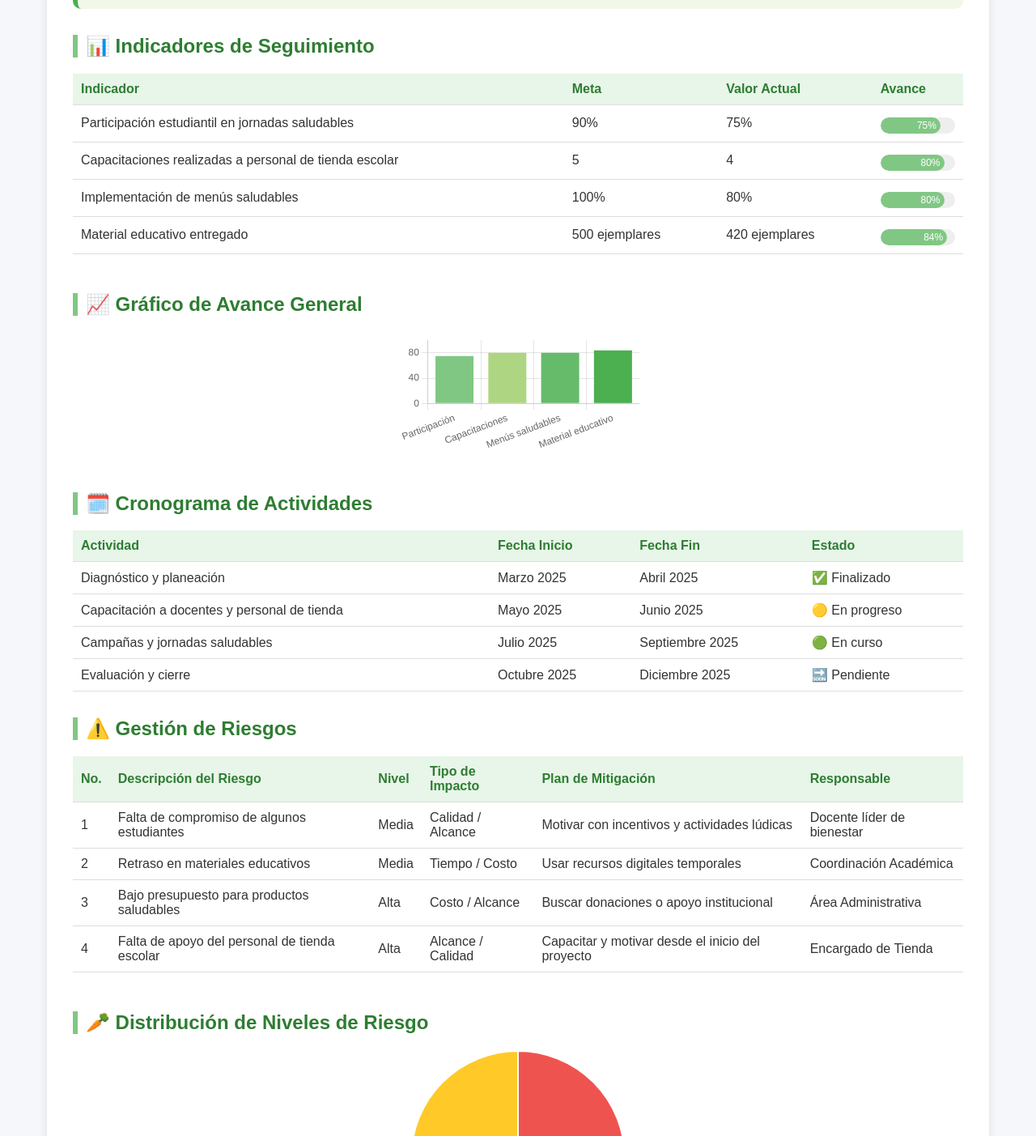
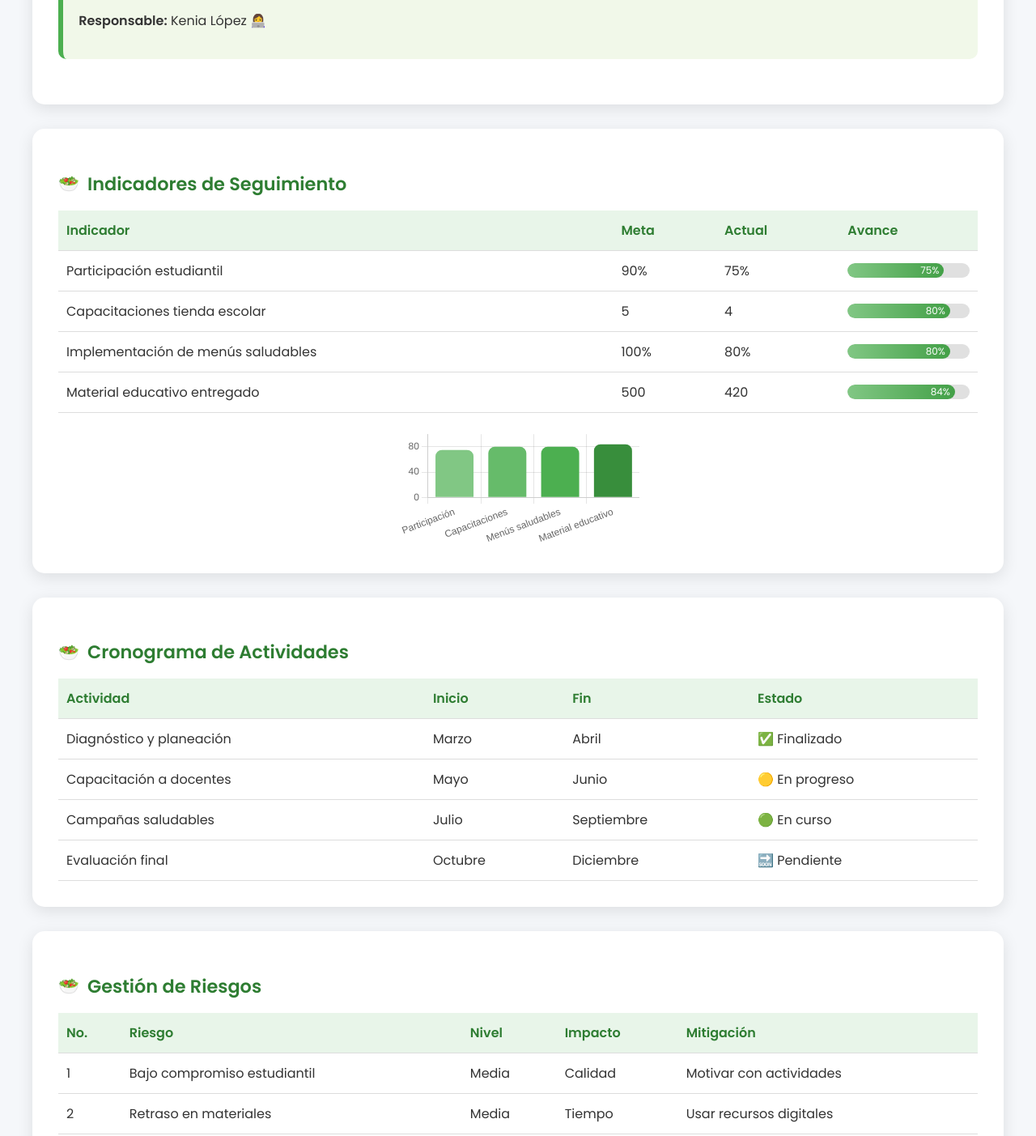
Before and after one commit to kenialo19/dashboard-proyecto, a plain HTML site: page index.html in a window 1280 px wide. Shown: the part 524-1927 px from the top of the page at 81% size. Drawn offline with nearby package versions, Linux system fonts and the light colour scheme.

Commit message:
Update index.html

```diff
--- a/index.html
+++ b/index.html
@@ -4,44 +4,80 @@
   <meta charset="UTF-8">
   <meta name="viewport" content="width=device-width, initial-scale=1.0">
   <title>Dashboard - Proyecto Alimentación Saludable</title>
+  <link href="https://fonts.googleapis.com/css2?family=Poppins:wght@300;400;600&display=swap" rel="stylesheet">
+  <script src="https://cdn.jsdelivr.net/npm/chart.js"></script>
   <style>
+    :root {
+      --verde: #4caf50;
+      --verde-claro: #a5d6a7;
+      --verde-oscuro: #2e7d32;
+      --gris-claro: #f5f7fa;
+    }
+
     body {
       font-family: 'Poppins', sans-serif;
       margin: 0;
-      background-color: #f5f7fa;
+      background-color: var(--gris-claro);
       color: #333;
     }
 
     header {
-      background: linear-gradient(135deg, #43a047, #81c784);
+      background: linear-gradient(120deg, #2e7d32, #66bb6a, #43a047);
+      background-size: 400% 400%;
+      animation: pulse 10s ease infinite;
       color: white;
-      padding: 2rem;
+      padding: 3rem 1rem;
       text-align: center;
-      box-shadow: 0 2px 8px rgba(0,0,0,0.1);
+      box-shadow: 0 4px 15px rgba(0,0,0,0.15);
+    }
+
+    @keyframes pulse {
+      0% { background-position: 0% 50%; }
+      50% { background-position: 100% 50%; }
+      100% { background-position: 0% 50%; }
     }
 
     header h1 {
-      font-size: 2rem;
-      margin-bottom: .3rem;
+      font-size: 2.3rem;
+      margin: 0;
+    }
+
+    header p {
+      font-size: 1.1rem;
+      opacity: 0.9;
     }
 
     .container {
-      max-width: 1100px;
+      max-width: 1200px;
       margin: 40px auto;
+      padding: 0 20px;
+    }
+
+    .section {
       background: white;
-      border-radius: 16px;
+      border-radius: 15px;
       padding: 2rem;
-      box-shadow: 0 4px 12px rgba(0,0,0,0.1);
+      margin-bottom: 30px;
+      box-shadow: 0 5px 20px rgba(0,0,0,0.1);
+      transition: transform 0.3s ease;
+    }
+
+    .section:hover {
+      transform: translateY(-4px);
     }
 
     h2 {
-      color: #2e7d32;
-      border-left: 6px solid #81c784;
-      padding-left: 10px;
-      margin-top: 2rem;
+      color: var(--verde-oscuro);
       display: flex;
       align-items: center;
       gap: 10px;
+      font-size: 1.4rem;
+      margin-bottom: 1rem;
+    }
+
+    h2::before {
+      content: '🥗';
+      font-size: 1.3rem;
     }
 
     table {
@@ -51,227 +87,147 @@
     }
 
     th, td {
-      padding: 10px;
+      padding: 12px 10px;
       border-bottom: 1px solid #ddd;
       text-align: left;
     }
 
     th {
       background-color: #e8f5e9;
-      color: #2e7d32;
+      color: var(--verde-oscuro);
+      font-weight: 600;
     }
 
     tr:hover {
       background-color: #f9fbe7;
     }
 
-    .chart-container {
-      margin: 3rem 0;
+    .progress-bar {
+      background-color: #e0e0e0;
+      border-radius: 12px;
+      height: 18px;
+      overflow: hidden;
+    }
+
+    .progress {
+      background: linear-gradient(90deg, #81c784, #43a047);
+      height: 100%;
+      color: white;
+      text-align: right;
+      padding-right: 6px;
+      font-size: 12px;
+      line-height: 18px;
+      border-radius: 12px;
+      transition: width 1.2s ease-in-out;
+    }
+
+    .charts {
+      display: flex;
+      flex-wrap: wrap;
+      justify-content: center;
+      gap: 2rem;
       text-align: center;
+      margin-top: 1rem;
     }
 
     canvas {
-      max-width: 400px;
+      max-width: 420px;
       margin: auto;
     }
 
     footer {
       text-align: center;
-      background: #2e7d32;
+      background: var(--verde-oscuro);
       color: white;
-      padding: 1rem;
-      border-top: 3px solid #81c784;
-      margin-top: 40px;
+      padding: 1.2rem;
       font-size: 0.9rem;
+      margin-top: 50px;
+      letter-spacing: 0.3px;
     }
 
     .highlight {
       background-color: #f1f8e9;
-      border-left: 6px solid #4caf50;
+      border-left: 6px solid var(--verde);
       padding: 1.2rem;
+      border-radius: 10px;
       margin-bottom: 1.5rem;
-      border-radius: 10px;
     }
 
-    /* Barras de progreso */
-    .progress-bar {
-      height: 20px;
-      border-radius: 10px;
-      background-color: #eee;
-      overflow: hidden;
-      margin-top: 5px;
-    }
-
-    .progress {
-      height: 100%;
-      border-radius: 10px;
-      background-color: #81c784;
-      text-align: right;
-      padding-right: 5px;
-      color: white;
-      font-size: 12px;
-      line-height: 20px;
-    }
-
-    .icon {
-      font-size: 22px;
+    @media (max-width: 768px) {
+      header h1 { font-size: 1.8rem; }
+      .section { padding: 1.5rem; }
+      canvas { max-width: 300px; }
     }
   </style>
 </head>
 <body>
 
   <header>
-    <h1>🥦 Dashboard - Proyecto Alimentación Saludable</h1>
-    <p>Promoviendo hábitos alimenticios saludables en la comunidad educativa 🍎</p>
+    <h1>🥦 Dashboard - Alimentación Saludable</h1>
+    <p>Educación nutricional para una vida mejor 🍎</p>
   </header>
 
   <div class="container">
-    <h2>📘 Resumen del Proyecto</h2>
+
+    <div class="section">
+      <h2>Resumen del Proyecto</h2>
       <div class="highlight">
-      <p><strong>Nombre del Proyecto:</strong> Estrategias de Promoción de Alimentación Saludable en la Institución Educativa</p>
-      <p><strong>Objetivo:</strong> Fomentar hábitos alimentarios saludables entre estudiantes, docentes y comunidad educativa mediante campañas, talleres y mejora en la oferta alimentaria escolar.</p>
-      <p><strong>Duración:</strong> Marzo 2025 - Diciembre 2025</p>
-      <p><strong>Responsable Principal:</strong> Kenia López (Coordinadora del Proyecto)</p>
+        <p><strong>Nombre:</strong> Estrategias de Promoción de Alimentación Saludable</p>
+        <p><strong>Objetivo:</strong> Fomentar hábitos alimentarios saludables entre estudiantes, docentes y comunidad educativa mediante talleres, campañas y mejora en la oferta escolar.</p>
+        <p><strong>Duración:</strong> Marzo - Diciembre 2025</p>
+        <p><strong>Responsable:</strong> Kenia López 👩‍💻</p>
+      </div>
     </div>
 
-    <h2>📊 Indicadores de Seguimiento</h2>
+    <div class="section">
+      <h2>Indicadores de Seguimiento</h2>
       <table>
-      <tr>
-        <th>Indicador</th>
-        <th>Meta</th>
-        <th>Valor Actual</th>
-        <th>Avance</th>
-      </tr>
-      <tr>
-        <td>Participación estudiantil en jornadas saludables</td>
-        <td>90%</td>
-        <td>75%</td>
-        <td>
-          <div class="progress-bar"><div class="progress" style="width:75%">75%</div></div>
-        </td>
-      </tr>
-      <tr>
-        <td>Capacitaciones realizadas a personal de tienda escolar</td>
-        <td>5</td>
-        <td>4</td>
-        <td>
-          <div class="progress-bar"><div class="progress" style="width:80%">80%</div></div>
-        </td>
-      </tr>
-      <tr>
-        <td>Implementación de menús saludables</td>
-        <td>100%</td>
-        <td>80%</td>
-        <td>
-          <div class="progress-bar"><div class="progress" style="width:80%">80%</div></div>
-        </td>
-      </tr>
-      <tr>
-        <td>Material educativo entregado</td>
-        <td>500 ejemplares</td>
-        <td>420 ejemplares</td>
-        <td>
-          <div class="progress-bar"><div class="progress" style="width:84%">84%</div></div>
-        </td>
-      </tr>
+        <tr><th>Indicador</th><th>Meta</th><th>Actual</th><th>Avance</th></tr>
+        <tr><td>Participación estudiantil</td><td>90%</td><td>75%</td><td><div class="progress-bar"><div class="progress" style="width:75%">75%</div></div></td></tr>
+        <tr><td>Capacitaciones tienda escolar</td><td>5</td><td>4</td><td><div class="progress-bar"><div class="progress" style="width:80%">80%</div></div></td></tr>
+        <tr><td>Implementación de menús saludables</td><td>100%</td><td>80%</td><td><div class="progress-bar"><div class="progress" style="width:80%">80%</div></div></td></tr>
+        <tr><td>Material educativo entregado</td><td>500</td><td>420</td><td><div class="progress-bar"><div class="progress" style="width:84%">84%</div></div></td></tr>
       </table>
 
-    <div class="chart-container">
-      <h2>📈 Gráfico de Avance General</h2>
+      <div class="charts">
         <canvas id="avanceChart"></canvas>
       </div>
+    </div>
 
-    <h2>🗓️ Cronograma de Actividades</h2>
+    <div class="section">
+      <h2>Cronograma de Actividades</h2>
       <table>
-      <tr>
-        <th>Actividad</th>
-        <th>Fecha Inicio</th>
-        <th>Fecha Fin</th>
-        <th>Estado</th>
-      </tr>
-      <tr>
-        <td>Diagnóstico y planeación</td>
-        <td>Marzo 2025</td>
-        <td>Abril 2025</td>
-        <td>✅ Finalizado</td>
-      </tr>
-      <tr>
-        <td>Capacitación a docentes y personal de tienda</td>
-        <td>Mayo 2025</td>
-        <td>Junio 2025</td>
-        <td>🟡 En progreso</td>
-      </tr>
-      <tr>
-        <td>Campañas y jornadas saludables</td>
-        <td>Julio 2025</td>
-        <td>Septiembre 2025</td>
-        <td>🟢 En curso</td>
-      </tr>
-      <tr>
-        <td>Evaluación y cierre</td>
-        <td>Octubre 2025</td>
-        <td>Diciembre 2025</td>
-        <td>🔜 Pendiente</td>
-      </tr>
+        <tr><th>Actividad</th><th>Inicio</th><th>Fin</th><th>Estado</th></tr>
+        <tr><td>Diagnóstico y planeación</td><td>Marzo</td><td>Abril</td><td>✅ Finalizado</td></tr>
+        <tr><td>Capacitación a docentes</td><td>Mayo</td><td>Junio</td><td>🟡 En progreso</td></tr>
+        <tr><td>Campañas saludables</td><td>Julio</td><td>Septiembre</td><td>🟢 En curso</td></tr>
+        <tr><td>Evaluación final</td><td>Octubre</td><td>Diciembre</td><td>🔜 Pendiente</td></tr>
+      </table>
+    </div>
+
+    <div class="section">
+      <h2>Gestión de Riesgos</h2>
+      <table>
+        <tr><th>No.</th><th>Riesgo</th><th>Nivel</th><th>Impacto</th><th>Mitigación</th></tr>
+        <tr><td>1</td><td>Bajo compromiso estudiantil</td><td>Media</td><td>Calidad</td><td>Motivar con actividades</td></tr>
+        <tr><td>2</td><td>Retraso en materiales</td><td>Media</td><td>Tiempo</td><td>Usar recursos digitales</td></tr>
+        <tr><td>3</td><td>Bajo presupuesto</td><td>Alta</td><td>Costo</td><td>Buscar apoyo externo</td></tr>
+        <tr><td>4</td><td>Falta de apoyo del personal</td><td>Alta</td><td>Alcance</td><td>Capacitar desde el inicio</td></tr>
       </table>
 
-    <h2>⚠️ Gestión de Riesgos</h2>
-    <table>
-      <tr>
-        <th>No.</th>
-        <th>Descripción del Riesgo</th>
-        <th>Nivel</th>
-        <th>Tipo de Impacto</th>
-        <th>Plan de Mitigación</th>
-        <th>Responsable</th>
-      </tr>
-      <tr>
-        <td>1</td>
-        <td>Falta de compromiso de algunos estudiantes</td>
-        <td>Media</td>
-        <td>Calidad / Alcance</td>
-        <td>Motivar con incentivos y actividades lúdicas</td>
-        <td>Docente líder de bienestar</td>
-      </tr>
-      <tr>
-        <td>2</td>
-        <td>Retraso en materiales educativos</td>
-        <td>Media</td>
-        <td>Tiempo / Costo</td>
-        <td>Usar recursos digitales temporales</td>
-        <td>Coordinación Académica</td>
-      </tr>
-      <tr>
-        <td>3</td>
-        <td>Bajo presupuesto para productos saludables</td>
-        <td>Alta</td>
-        <td>Costo / Alcance</td>
-        <td>Buscar donaciones o apoyo institucional</td>
-        <td>Área Administrativa</td>
-      </tr>
-      <tr>
-        <td>4</td>
-        <td>Falta de apoyo del personal de tienda escolar</td>
-        <td>Alta</td>
-        <td>Alcance / Calidad</td>
-        <td>Capacitar y motivar desde el inicio del proyecto</td>
-        <td>Encargado de Tienda</td>
-      </tr>
-    </table>
-
-    <div class="chart-container">
-      <h2>🥕 Distribución de Niveles de Riesgo</h2>
+      <div class="charts">
         <canvas id="riesgoChart"></canvas>
       </div>
     </div>
 
+  </div>
+
   <footer>
-    © 2025 — Proyecto Alimentación Saludable | Desarrollado por Kenia López 🥗
+    © 2025 — Proyecto Alimentación Saludable | Desarrollado por Kenia López 🥕
   </footer>
 
-  <script src="https://cdn.jsdelivr.net/npm/chart.js"></script>
   <script>
-    // Avance general
+    // Avance General
     const ctx1 = document.getElementById('avanceChart');
     new Chart(ctx1, {
       type: 'bar',
@@ -280,38 +236,37 @@
         datasets: [{
           label: 'Avance (%)',
           data: [75, 80, 80, 84],
-          backgroundColor: ['#81c784', '#aed581', '#66bb6a', '#4caf50']
+          backgroundColor: ['#81c784', '#66bb6a', '#4caf50', '#388e3c'],
+          borderRadius: 8
         }]
       },
       options: {
-        plugins: {
-          legend: { display: false },
-        },
-        scales: { y: { beginAtZero: true, max: 100 } }
+        plugins: { legend: { display: false } },
+        scales: { y: { beginAtZero: true, max: 100 } },
+        animation: { duration: 1200, easing: 'easeOutBounce' }
       }
     });
 
     // Riesgos
     const ctx2 = document.getElementById('riesgoChart');
     new Chart(ctx2, {
-      type: 'pie',
+      type: 'doughnut',
       data: {
         labels: ['Alta', 'Media', 'Baja'],
         datasets: [{
           data: [2, 2, 0],
-          backgroundColor: ['#ef5350', '#ffca28', '#81c784']
+          backgroundColor: ['#ef5350', '#ffca28', '#81c784'],
+          hoverOffset: 20,
         }]
       },
       options: {
         plugins: {
           legend: {
             position: 'bottom',
-            labels: {
-              font: { size: 14 },
-              color: '#333'
+            labels: { font: { size: 14 }, color: '#333' }
           }
-          }
-        }
+        },
+        animation: { animateScale: true }
       }
     });
   </script>
```
Lines whose indentation alone changed are shown as unchanged.
